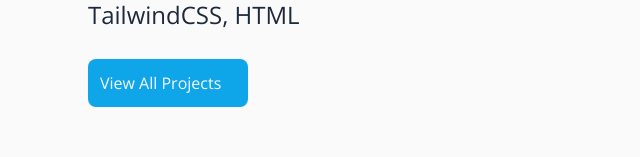
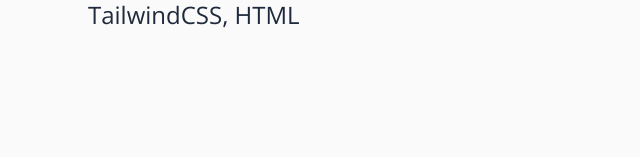
Before and after one commit to wasihun-code/react_portfolio, a React (Vite) app: page / in a window 1280 px wide. Shown: the part 2425-2582 px from the top of the page, without its empty margins (0-640 px from the left). Built offline with nearby package versions, Linux system fonts and the light colour scheme.

Commit message:
Moved assets to public folder to fix images not being displayed on production

```diff
--- a/src/components/Hero.jsx
+++ b/src/components/Hero.jsx
@@ -14,8 +14,7 @@
             forward to hearing from you.
           </p>
           <ul className='flex flex-row gap-3 my-3'>
-            {/* <li><a className='p-3 rounded-xl bg-primary text-zincWhite' href="#">Email Me Here</a></li> */}
-            <li><a className='p-3 rounded-xl bg-zincWhite border-primary border' href="/contact">Hire Me</a></li>
+            <li><a className='p-3 rounded-xl bg-zincWhite border-primary border' href="#contact">Hire Me</a></li>
           </ul>
       </div>
       <img className='mt-12 md:w-2/3 md:my-24 sm:my-24 sm:w-2/3 lg:w-2/3 lg:mr-24 border-double border-8 border-spacing-12  border-slateGray rounded-full' src={picture} alt="profile" />
--- a/src/components/Projects.jsx
+++ b/src/components/Projects.jsx
@@ -19,7 +19,6 @@
           ))
         }
       </div>
-      <a className='my-4 bg-primary text-zincWhite w-40 p-3 rounded-lg place-content-center justify-center' href="#">View All Projects</a>
     </div>
   )
 }
```
